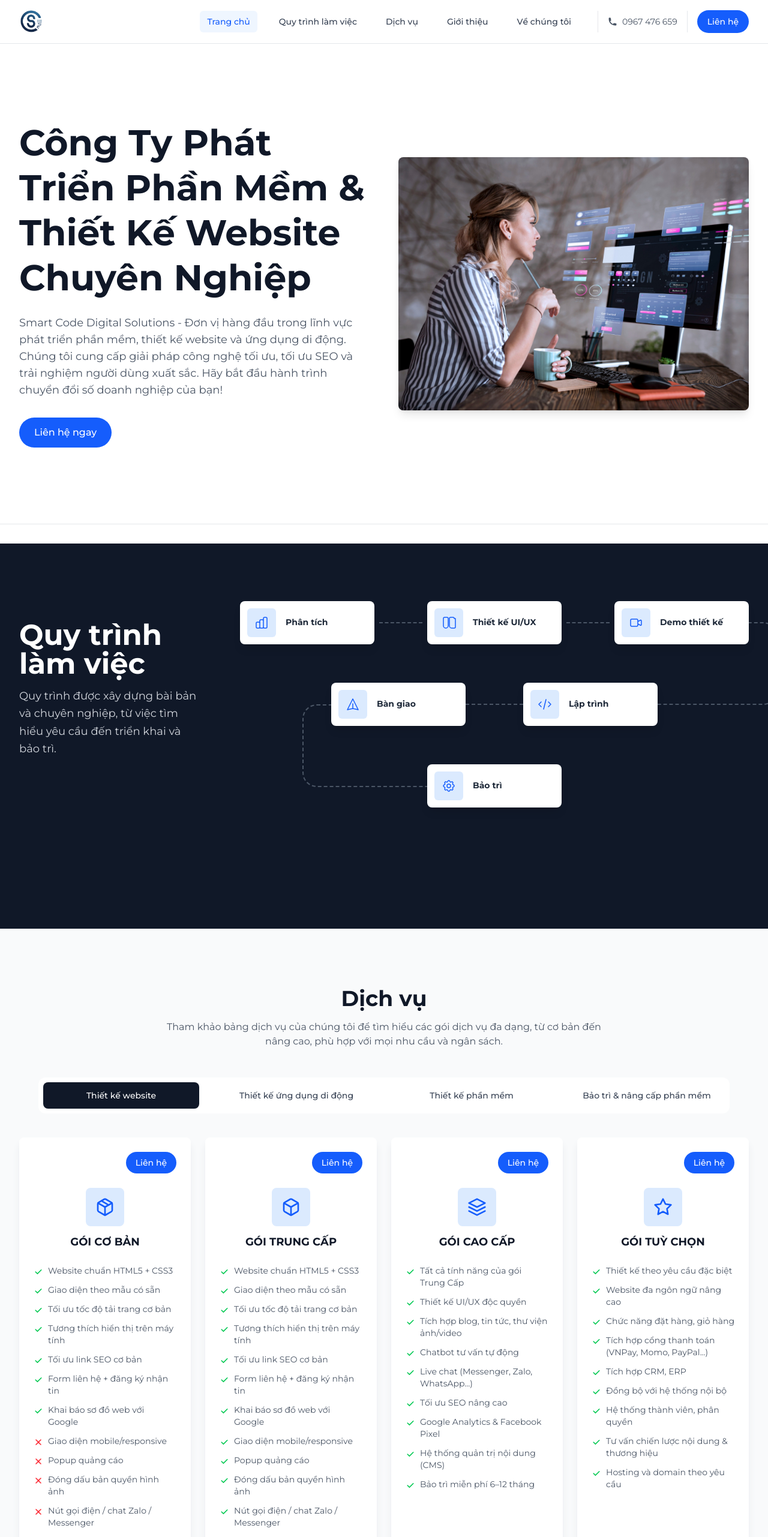
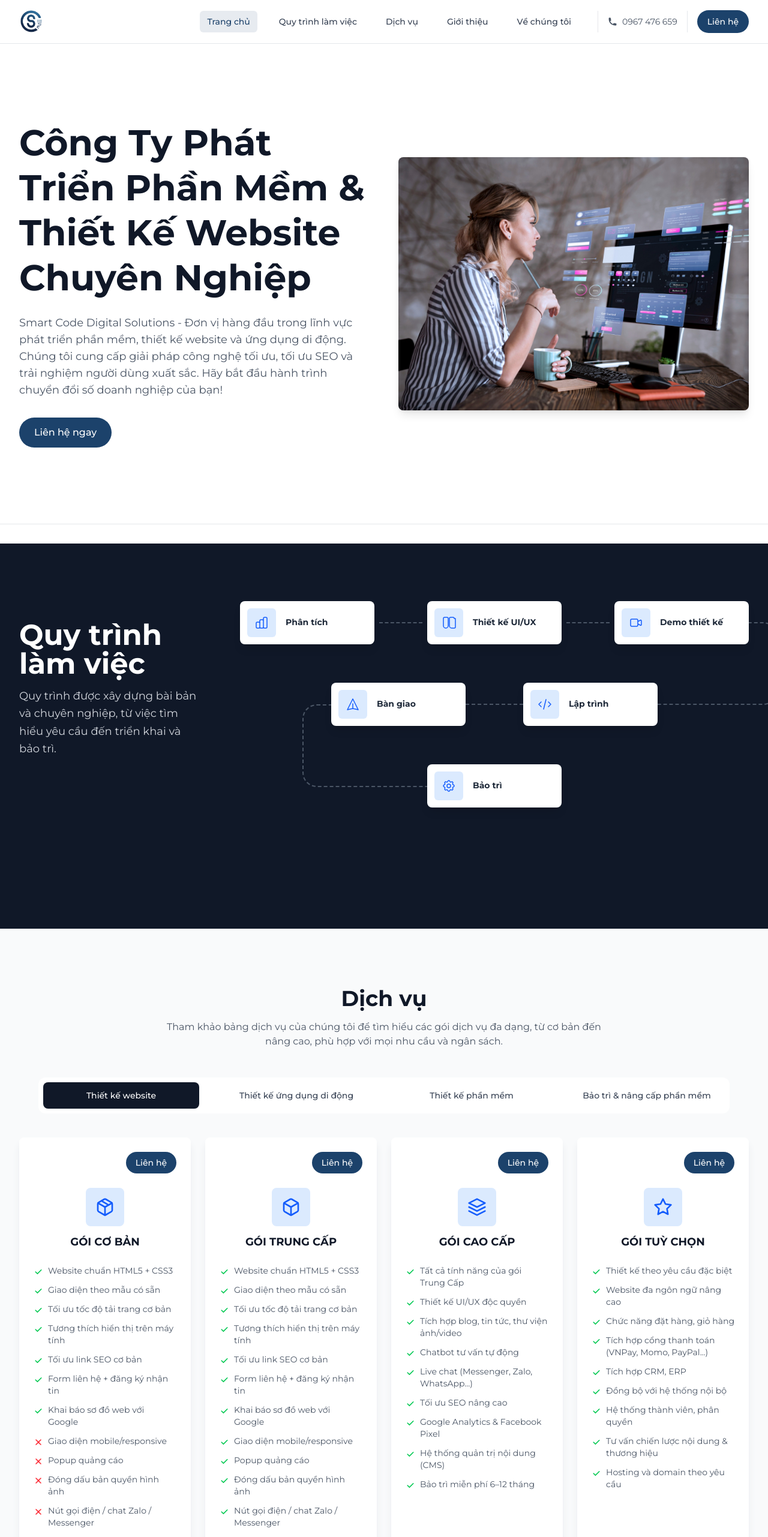
Before and after one commit to vmtri96/landing-page, a Next.js app: page / in a window 1280 px wide. Shown: the top 2562 px of the page at 60% size. Built offline with nearby package versions, Linux system fonts and the light colour scheme.

Commit message:
feat: update primary color to #1C426B across all components

```diff
--- a/src/app/globals.css
+++ b/src/app/globals.css
@@ -16,6 +16,9 @@
 :root {
   --background: #ffffff;
   --foreground: #171717;
+  --primary: #1c426b;
+  --primary-light: #2a5a8a;
+  --primary-dark: #153555;
   --red-300: oklch(80.8% 0.114 19.571);
   --red-500: oklch(0.637 0.237 25.331);
   --red-600: oklch(0.577 0.245 27.325);
--- a/src/app/layout.tsx
+++ b/src/app/layout.tsx
@@ -79,7 +79,7 @@ export default function RootLayout({
       <head>
         <SchemaMarkup />
         <link rel="manifest" href="/manifest.json" />
-        <meta name="theme-color" content="#2563eb" />
+        <meta name="theme-color" content="#1C426B" />
         <meta name="apple-mobile-web-app-capable" content="yes" />
         <meta name="apple-mobile-web-app-status-bar-style" content="default" />
         <meta
--- a/src/components/ClientPathway/index.js
+++ b/src/components/ClientPathway/index.js
@@ -53,7 +53,7 @@ const ClientPathway = () => {
 
               <div className="space-y-4">
                 <div className="flex items-center">
-                  <div className="w-6 h-6 bg-blue-600 rounded-full mr-3 flex items-center justify-center">
+                  <div className="w-6 h-6 bg-[#1C426B] rounded-full mr-3 flex items-center justify-center">
                     <CheckIcon />
                   </div>
                   <p className="text-gray-700 font-medium">
@@ -61,7 +61,7 @@ const ClientPathway = () => {
                   </p>
                 </div>
                 <div className="flex items-center">
-                  <div className="w-6 h-6 bg-blue-600 rounded-full mr-3 flex items-center justify-center">
+                  <div className="w-6 h-6 bg-[#1C426B] rounded-full mr-3 flex items-center justify-center">
                     <CheckIcon />
                   </div>
                   <p className="text-gray-700 font-medium">
@@ -69,7 +69,7 @@ const ClientPathway = () => {
                   </p>
                 </div>
                 <div className="flex items-center">
-                  <div className="w-6 h-6 bg-blue-600 rounded-full mr-3 flex items-center justify-center">
+                  <div className="w-6 h-6 bg-[#1C426B] rounded-full mr-3 flex items-center justify-center">
                     <CheckIcon />
                   </div>
                   <p className="text-gray-700 font-medium">Hỗ trợ liên tục</p>
@@ -90,7 +90,7 @@ const ClientPathway = () => {
                 {/* Timeline dot */}
                 <div className="absolute left-1/2 transform -translate-x-1/2 hidden lg:flex items-center justify-center">
                   <div className="w-10 h-10 bg-gray-200 rounded-full flex items-center justify-center z-10">
-                    <span className="text-blue-600 font-bold">
+                    <span className="text-[#1C426B] font-bold">
                       {pathwaySteps[0].id}
                     </span>
                   </div>
@@ -117,7 +117,7 @@ const ClientPathway = () => {
                 {/* Timeline dot */}
                 <div className="absolute left-1/2 transform -translate-x-1/2 hidden lg:flex items-center justify-center">
                   <div className="w-10 h-10 bg-gray-200 rounded-full flex items-center justify-center z-10">
-                    <span className="text-blue-600 font-bold">
+                    <span className="text-[#1C426B] font-bold">
                       {pathwaySteps[1].id}
                     </span>
                   </div>
@@ -144,7 +144,7 @@ const ClientPathway = () => {
                 {/* Timeline dot */}
                 <div className="absolute left-1/2 transform -translate-x-1/2 hidden lg:flex items-center justify-center">
                   <div className="w-10 h-10 bg-gray-200 rounded-full flex items-center justify-center z-10">
-                    <span className="text-blue-600 font-bold">
+                    <span className="text-[#1C426B] font-bold">
                       {pathwaySteps[2].id}
                     </span>
                   </div>
--- a/src/components/Contact/index.js
+++ b/src/components/Contact/index.js
@@ -133,7 +133,7 @@ const Contact = () => {
                   <button
                     type="submit"
                     disabled={isSubmitting}
-                    className="inline-flex items-center px-6 py-3 border border-transparent text-base font-medium rounded-full text-white bg-blue-600 hover:bg-gray-800 focus:outline-none focus:ring-2 focus:ring-offset-2 focus:ring-blue-500 transition-colors duration-200"
+                    className="inline-flex items-center px-6 py-3 border border-transparent text-base font-medium rounded-full text-white bg-[#1C426B] hover:bg-[#153555] focus:outline-none focus:ring-2 focus:ring-offset-2 focus:ring-[#1C426B] transition-colors duration-200"
                   >
                     {isSubmitting ? "Đang gửi..." : "Gửi tin nhắn"}
                   </button>
--- a/src/components/Footer/index.js
+++ b/src/components/Footer/index.js
@@ -75,7 +75,7 @@ const Footer = () => {
               <button
                 type="submit"
                 disabled={isSubmitting}
-                className="px-6 py-3 bg-blue-600 text-white font-medium rounded-md hover:bg-white hover:text-blue-600 transition-colors duration-300 disabled:opacity-50 disabled:cursor-not-allowed"
+                className="px-6 py-3 bg-[#1C426B] text-white font-medium rounded-md hover:bg-white hover:text-[#1C426B] transition-colors duration-300 disabled:opacity-50 disabled:cursor-not-allowed"
               >
                 {isSubmitting ? "Đang gửi..." : "Get Started"}
               </button>
--- a/src/components/Header/index.js
+++ b/src/components/Header/index.js
@@ -142,8 +142,8 @@ const Header = () => {
                       <Link
                         className={`block px-3 py-2 rounded-md text-sm font-medium transition-colors duration-200 ${
                           isMenuActive(item)
-                            ? "text-blue-600 bg-blue-50"
-                            : "text-gray-700 hover:text-blue-600 hover:bg-gray-50"
+                            ? "text-[#1C426B] bg-[#1C426B]/10"
+                            : "text-gray-700 hover:text-[#1C426B] hover:bg-gray-50"
                         }`}
                         href={
                           item.link.startsWith("/")
@@ -191,7 +191,7 @@ const Header = () => {
                     <span>0967 476 659</span>
                   </div>
                   <Link
-                    className="inline-flex items-center px-4 py-2 border border-transparent text-sm font-medium rounded-full text-white bg-blue-600 hover:bg-gray-800 focus:outline-none focus:ring-2 focus:ring-offset-2 focus:ring-blue-500 transition-colors duration-200"
+                    className="inline-flex items-center px-4 py-2 border border-transparent text-sm font-medium rounded-full text-white bg-[#1C426B] hover:bg-[#153555] focus:outline-none focus:ring-2 focus:ring-offset-2 focus:ring-[#1C426B] transition-colors duration-200"
                     href="#contact"
                   >
                     Liên hệ
--- a/src/components/Hero/index.js
+++ b/src/components/Hero/index.js
@@ -40,7 +40,7 @@ const Hero = () => {
             xuất sắc. Hãy bắt đầu hành trình chuyển đổi số doanh nghiệp của bạn!
           </p>
           <Link
-            className={`inline-flex items-center px-6 py-3 border border-transparent text-base font-medium rounded-full text-white bg-blue-600 hover:bg-gray-800 focus:outline-none focus:ring-2 focus:ring-offset-2 focus:ring-blue-500 transition-all duration-300 ${
+            className={`inline-flex items-center px-6 py-3 border border-transparent text-base font-medium rounded-full text-white bg-[#1C426B] hover:bg-[#153555] focus:outline-none focus:ring-2 focus:ring-offset-2 focus:ring-[#1C426B] transition-all duration-300 ${
               isVisible
                 ? "opacity-100 translate-y-0"
                 : "opacity-0 translate-y-4"
--- a/src/components/Services/index.js
+++ b/src/components/Services/index.js
@@ -119,7 +119,7 @@ const Services = () => {
                 <div className="flex justify-end mb-6">
                   <Link
                     href="#contact"
-                    className="inline-flex items-center px-4 py-2 text-sm font-medium rounded-full text-white bg-blue-600 hover:bg-gray-800 transition-colors duration-200"
+                    className="inline-flex items-center px-4 py-2 text-sm font-medium rounded-full text-white bg-[#1C426B] hover:bg-[#153555] transition-colors duration-200"
                   >
                     Liên hệ
                   </Link>
--- a/src/components/ServicesOverview/index.js
+++ b/src/components/ServicesOverview/index.js
@@ -81,7 +81,7 @@ const ServicesOverview = () => {
         <div className="mt-12 text-center">
           <Link
             href="#contact"
-            className="inline-flex items-center px-6 py-3 border border-transparent text-base font-medium rounded-full text-white bg-blue-600 hover:bg-blue-700 transition-colors duration-300"
+            className="inline-flex items-center px-6 py-3 border border-transparent text-base font-medium rounded-full text-white bg-[#1C426B] hover:bg-[#153555] transition-colors duration-300"
           >
             Liên hệ tư vấn
           </Link>
```
Also changed, not shown: public/manifest.json.
